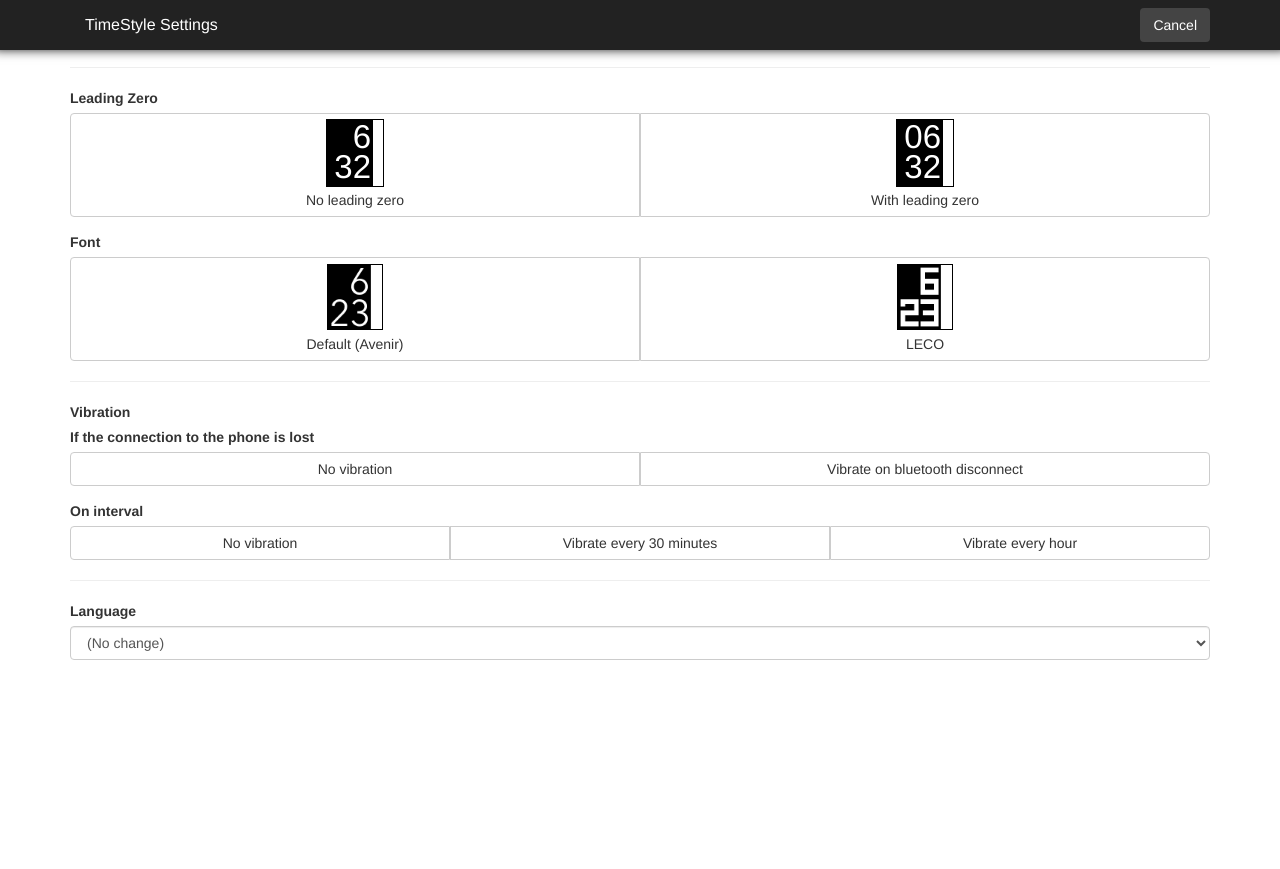
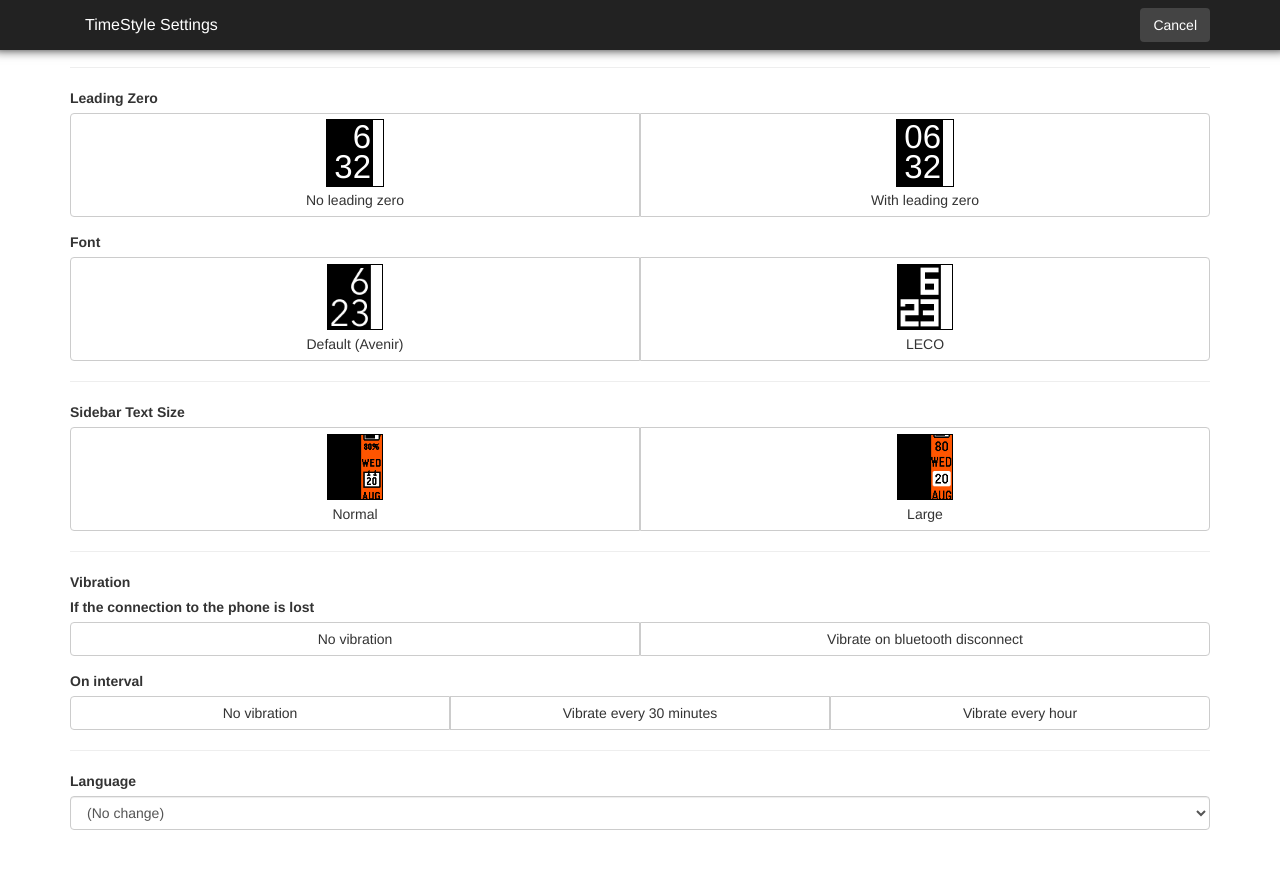
Before and after one commit to freakified/TimeStylePebble, a Jekyll site: the page built from config_bw.html, in a window 1280 px wide and 900 px high, scrolled down 828 px. Shown: the top 869 px of the window. Built offline with Jekyll 4.4.1, drawn with Linux system fonts in a browser that asks for light colours; nearby versions of some CDN libraries; before the commit the page ends 1558 px from its top, so only the background shows below that.

Commit message:
Added large sidebar font option

```diff
--- a/_includes/config_common_options.html
+++ b/_includes/config_common_options.html
@@ -109,6 +109,22 @@
   </div>
 </div>
 <hr>
+<label>Sidebar Text Size</label>
+<div id="use_large_sidebar_font_setting" class="form-group" >
+  <div class="btn-group btn-group-justified"  data-toggle="buttons">
+    <label class="btn btn-default" data-setting="no" >
+      <input type="radio" name="options" autocomplete="off">
+      <img class="example_img" src="images/sidebar-preview-default.png" width="56" height="66">
+      Normal
+      </label>
+    <label class="btn btn-default" data-setting="yes" >
+      <input type="radio" name="options" autocomplete="off">
+      <img class="example_img" src="images/sidebar-preview-large.png" width="56" height="66">
+      Large
+      </label>
+  </div>
+</div>
+<hr>
 <label>Vibration</label><br>
 <label>If the connection to the phone is lost</label>
 <div id="bluetooth_vibe_setting" class="form-group" >
--- a/js/config.js
+++ b/js/config.js
@@ -226,6 +226,10 @@ function sendSettingsToWatch() {
     config.clock_font_setting = $('#clock_font_setting .btn.active').data('setting');
   }
 
+  if($('#use_large_sidebar_font_setting .btn.active')) {
+    config.use_large_sidebar_font_setting = $('#use_large_sidebar_font_setting .btn.active').data('setting');
+  }
+
   if($('#hourly_vibe_setting .btn.active')) {
     config.hourly_vibe_setting = $('#hourly_vibe_setting .btn.active').data('setting');
   }
```
Also changed, not shown: images/sidebar-preview-default.png (added), images/sidebar-preview-large.png (added).
